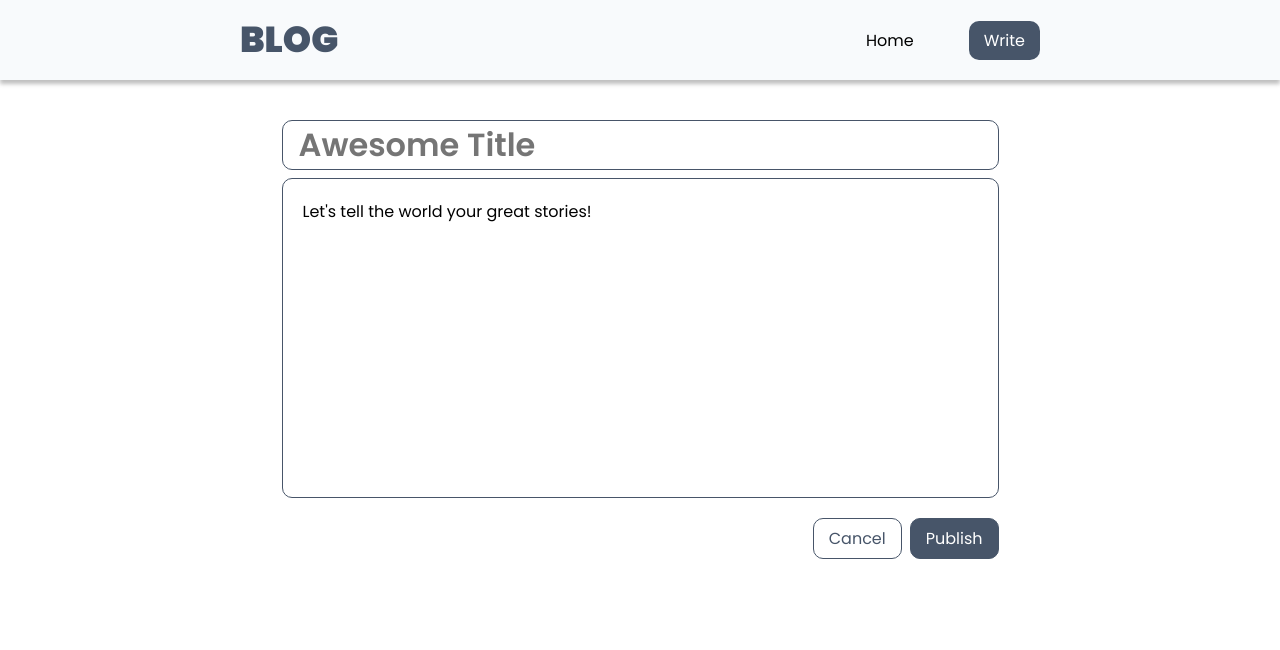
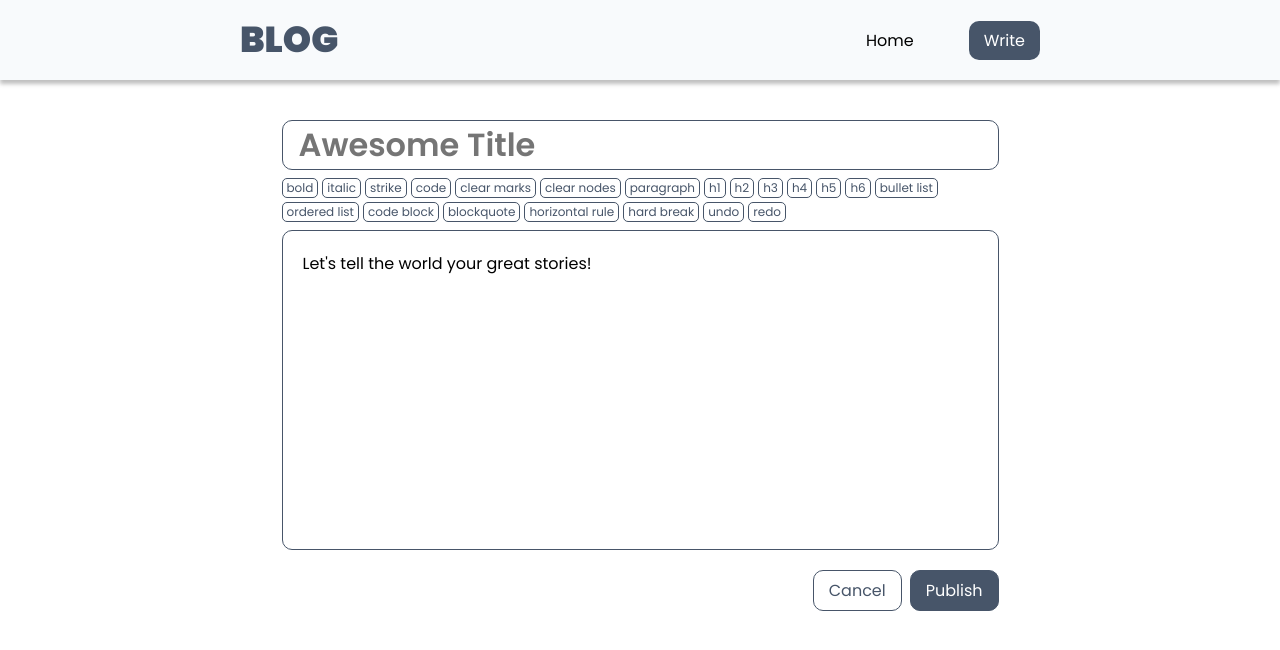
Before and after one commit to ricoputrap/nextjs-ts-blog-tiptap, a Next.js app: page /write in a window 1280 px wide. Shown: the top 650 px of the page. Built offline with nearby package versions, Linux system fonts and the light colour scheme.

Commit message:
implement menu bar for the text editor without styling

```diff
--- /dev/null
+++ b/components/atoms/EditorMenuItem/index.styles.ts
@@ -0,0 +1,20 @@
+import styled from "styled-components";
+
+interface Props {
+  active: boolean;
+}
+
+export const Menu = styled.div<Props>`
+  padding: 0 4px;
+  border: 1px solid #475569;
+  border-radius: 5px;
+  font-size: 12px;
+  font-family: 'Poppins';
+  background-color: ${props => props.active ? "#475569" : "transparent"};
+  color: ${props => props.active ? "white" : "#475569"};
+  width: fit-content;
+
+  &:hover {
+    cursor: pointer;
+  }
+`;
--- /dev/null
+++ b/components/atoms/EditorMenuItem/index.tsx
@@ -0,0 +1,23 @@
+import React from 'react'
+import { Menu } from './index.styles';
+
+interface Props {
+  clickHandler: () => void;
+  label: string;
+  active?: boolean;
+}
+
+const EditorMenuItem: React.FC<Props> = ({
+  clickHandler,
+  label,
+  active = false
+}) => {
+
+  return (
+    <Menu onClick={clickHandler} active={active}>
+      {label}
+    </Menu>
+  )
+}
+
+export default EditorMenuItem
--- /dev/null
+++ b/components/molecules/EditorMenuBar/index.styles.ts
@@ -0,0 +1,8 @@
+import styled from "styled-components";
+
+export const Container = styled.div`
+  display: flex;
+  flex-wrap: wrap;
+  gap: 4px;
+  margin-bottom: 8px;
+`;
--- /dev/null
+++ b/components/molecules/EditorMenuBar/index.tsx
@@ -0,0 +1,113 @@
+import { EditorContentProps } from '@tiptap/react'
+import React from 'react'
+import EditorMenuItem from '../../atoms/EditorMenuItem';
+import { Container } from './index.styles';
+
+const EditorMenuBar: React.FC<EditorContentProps> = ({ editor }) => {
+
+  return (
+    <Container>
+      <EditorMenuItem
+        label='bold'
+        clickHandler={() => editor?.chain().focus().toggleBold().run()}
+        active={editor?.isActive('bold') || false}
+      />
+      <EditorMenuItem
+        label='italic'
+        clickHandler={() => editor?.chain().focus().toggleItalic().run()}
+        active={editor?.isActive('italic') || false}
+      />
+      <EditorMenuItem
+        label='strike'
+        clickHandler={() => editor?.chain().focus().toggleStrike().run()}
+        active={editor?.isActive('strike') || false}
+      />
+      <EditorMenuItem
+        label='code'
+        clickHandler={() => editor?.chain().focus().toggleCode().run()}
+        active={editor?.isActive('code') || false}
+      />
+      <EditorMenuItem
+        label='clear marks'
+        clickHandler={() => editor?.chain().focus().unsetAllMarks().run()}
+      />
+      <EditorMenuItem
+        label='clear nodes'
+        clickHandler={() => editor?.chain().focus().clearNodes().run()}
+      />
+      <EditorMenuItem
+        label='paragraph'
+        clickHandler={() => editor?.chain().focus().setParagraph().run()}
+        // active={editor?.isActive('paragraph') || false}
+      />
+      <EditorMenuItem
+        label='h1'
+        clickHandler={() => editor?.chain().focus().toggleHeading({ level: 1 }).run()}
+        active={editor?.isActive('heading', { level: 1 }) || false}
+      />
+      <EditorMenuItem
+        label='h2'
+        clickHandler={() => editor?.chain().focus().toggleHeading({ level: 2 }).run()}
+        active={editor?.isActive('heading', { level: 2 }) || false}
+      />
+      <EditorMenuItem
+        label='h3'
+        clickHandler={() => editor?.chain().focus().toggleHeading({ level: 3 }).run()}
+        active={editor?.isActive('heading', { level: 3 }) || false}
+      />
+      <EditorMenuItem
+        label='h4'
+        clickHandler={() => editor?.chain().focus().toggleHeading({ level: 4 }).run()}
+        active={editor?.isActive('heading', { level: 4 }) || false}
+      />
+      <EditorMenuItem
+        label='h5'
+        clickHandler={() => editor?.chain().focus().toggleHeading({ level: 5 }).run()}
+        active={editor?.isActive('heading', { level: 5 }) || false}
+      />
+      <EditorMenuItem
+        label='h6'
+        clickHandler={() => editor?.chain().focus().toggleHeading({ level: 6 }).run()}
+        active={editor?.isActive('heading', { level: 6 }) || false}
+      />
+      <EditorMenuItem
+        label='bullet list'
+        clickHandler={() => editor?.chain().focus().toggleBulletList().run()}
+        active={editor?.isActive('bulletList') || false}
+      />
+      <EditorMenuItem
+        label='ordered list'
+        clickHandler={() => editor?.chain().focus().toggleOrderedList().run()}
+        active={editor?.isActive('orderedList') || false}
+      />
+      <EditorMenuItem
+        label='code block'
+        clickHandler={() => editor?.chain().focus().toggleCodeBlock().run()}
+        active={editor?.isActive('codeBlock') || false}
+      />
+      <EditorMenuItem
+        label='blockquote'
+        clickHandler={() => editor?.chain().focus().setBlockquote().run()}
+        active={editor?.isActive('blockquote') || false}
+      />
+      <EditorMenuItem
+        label='horizontal rule'
+        clickHandler={() => editor?.chain().focus().setHorizontalRule().run()}
+      />
+      <EditorMenuItem
+        label='hard break'
+        clickHandler={() => editor?.chain().focus().setHardBreak().run()}
+      />
+      <EditorMenuItem
+        label='undo'
+        clickHandler={() => editor?.chain().focus().undo().run()}
+      />
+      <EditorMenuItem
+        label='redo'
+        clickHandler={() => editor?.chain().focus().redo().run()}
+      />
+    </Container>
+  )
+}
+
+export default EditorMenuBar
--- a/components/organisms/PostForm/index.tsx
+++ b/components/organisms/PostForm/index.tsx
@@ -2,6 +2,7 @@ import { EditorContent, useEditor } from '@tiptap/react'
 import StarterKit from '@tiptap/starter-kit'
 import React, { useState } from 'react'
 import Button from '../../atoms/Button';
+import EditorMenuBar from '../../molecules/EditorMenuBar';
 import { Actions, InputTitle } from './index.styles';
 
 const PostForm: React.FC = () => {
@@ -45,6 +46,7 @@ const PostForm: React.FC = () => {
           placeholder="Awesome Title"
           required
         />
+        <EditorMenuBar editor={editor} />
         <EditorContent editor={editor} />
         <Actions>
           <Button
```
